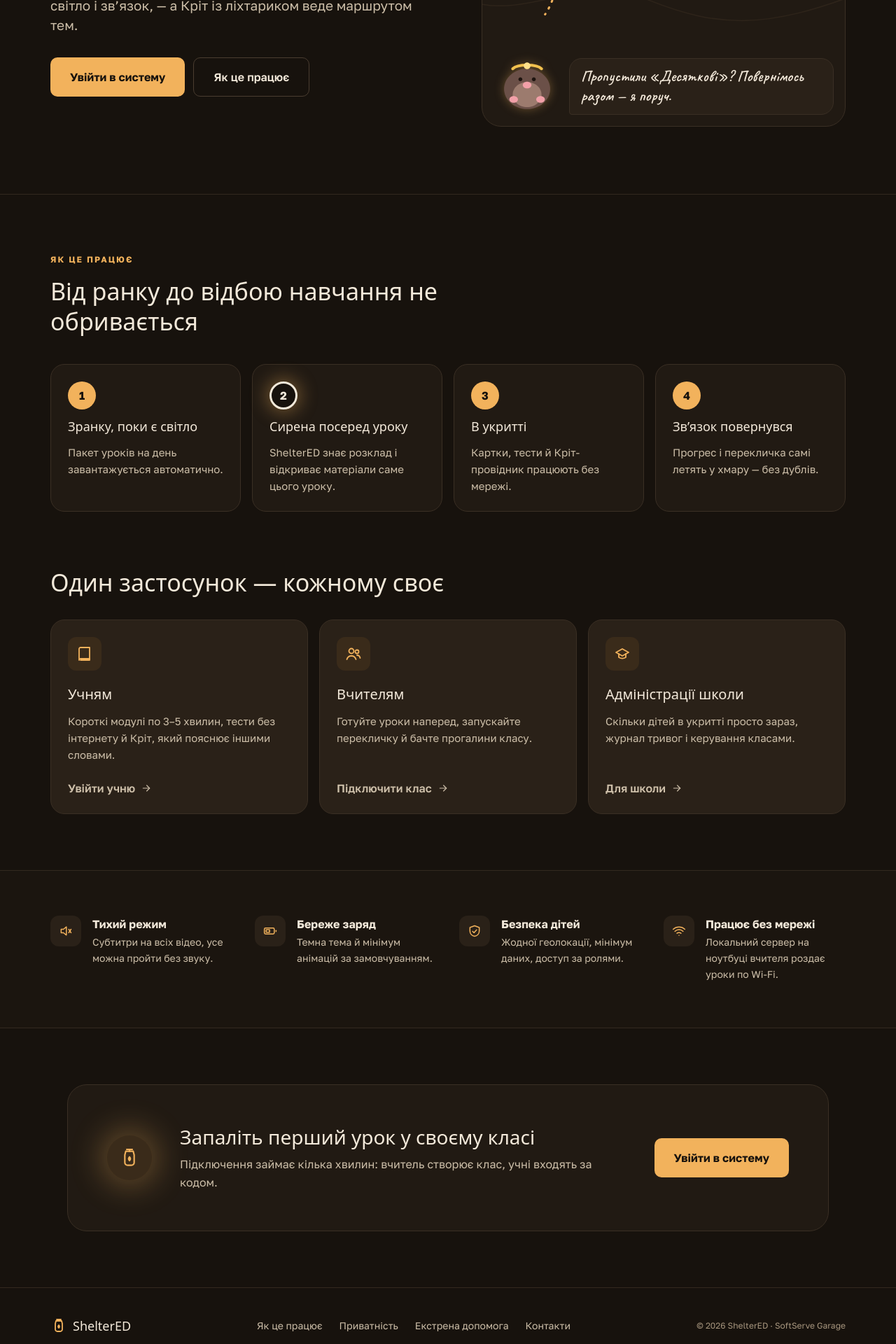
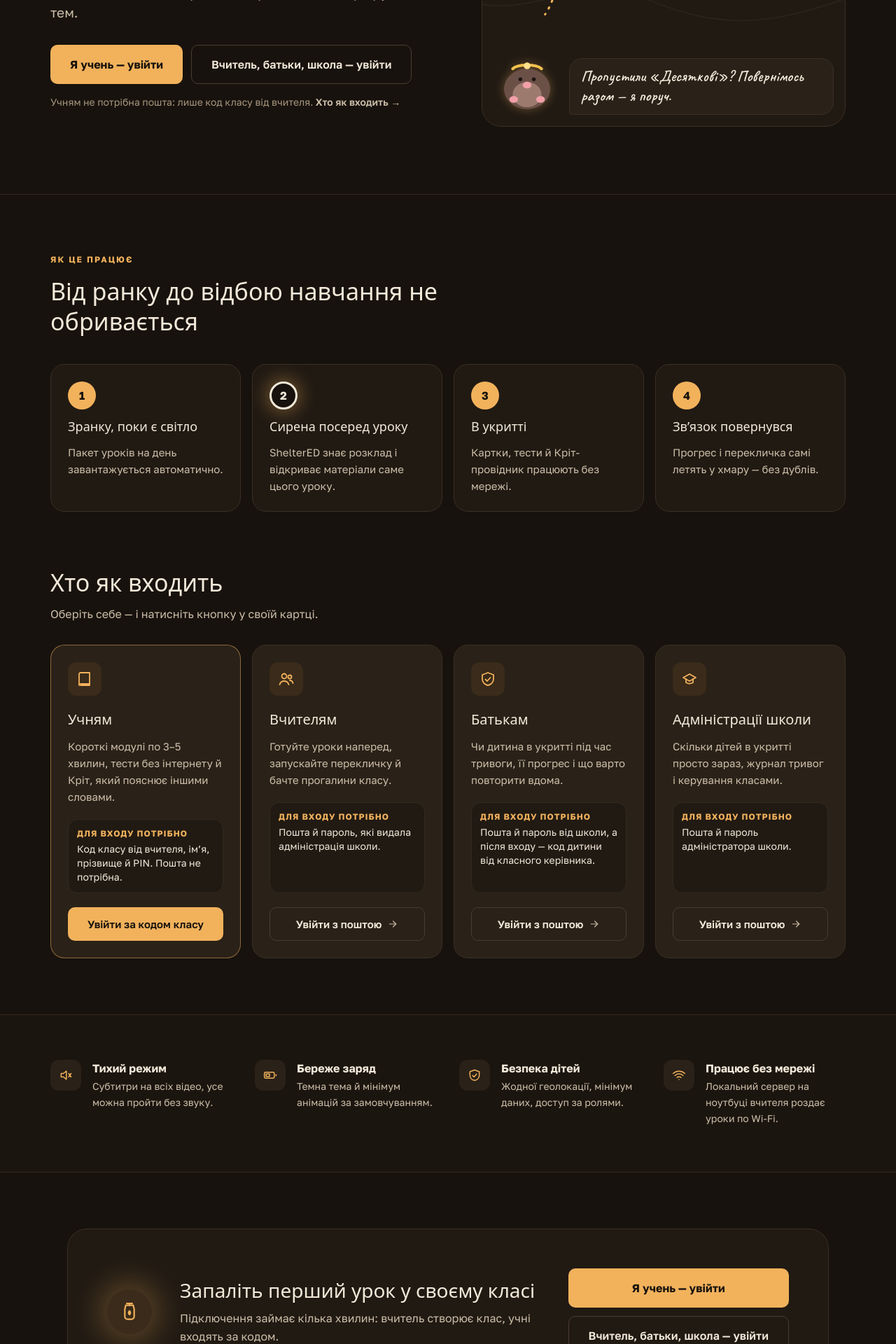
Before and after one commit to ShelterED-project/ShelterED, a React (Vite) app in the folder frontend/: page / in a window 1280 px wide. Shown: the part 520-2440 px from the top of the page at 70% size. Built offline with nearby package versions, Linux system fonts and the light colour scheme; no server answers; a web font is replaced by a local one.

Commit message:
Landing: clear sign-in paths for students and adults

```diff
--- a/frontend/src/pages/landing/content.ts
+++ b/frontend/src/pages/landing/content.ts
@@ -10,7 +10,7 @@ import type { NavLink } from '@/shared/ui/SiteHeader'
 
 export const headerLinks: NavLink[] = [
   { href: '#how', label: 'Як це працює' },
-  { href: '#roles', label: 'Для кого' },
+  { href: '#roles', label: 'Хто як входить' },
   { href: '#safety', label: 'Безпека' },
   { href: '#about', label: 'Про проєкт' },
 ]
@@ -29,27 +29,53 @@ export const steps = [
   { title: 'Зв’язок повернувся', text: 'Прогрес і перекличка самі летять у хмару — без дублів.' },
 ]
 
+/** Куди вести кожну роль: учні входять за кодом класу, дорослі — з поштою. */
+export const signIn = {
+  student: { to: '/register', label: 'Я учень — увійти' },
+  adult: { to: '/login', label: 'Вчитель, батьки, школа — увійти' },
+  hint: 'Учням не потрібна пошта: лише код класу від вчителя.',
+  howLink: 'Хто як входить',
+}
+
+export const rolesSection = {
+  title: 'Хто як входить',
+  subtitle: 'Оберіть себе — і натисніть кнопку у своїй картці.',
+  howTitle: 'Для входу потрібно',
+}
+
 export const roles = [
   {
     icon: studentIcon,
     title: 'Учням',
     text: 'Короткі модулі по 3–5 хвилин, тести без інтернету й Кріт, який пояснює іншими словами.',
-    cta: 'Увійти учню',
-    to: '/student',
+    how: 'Код класу від вчителя, ім’я, прізвище й PIN. Пошта не потрібна.',
+    cta: 'Увійти за кодом класу',
+    to: signIn.student.to,
+    primary: true,
   },
   {
     icon: teacherIcon,
     title: 'Вчителям',
     text: 'Готуйте уроки наперед, запускайте перекличку й бачте прогалини класу.',
-    cta: 'Підключити клас',
-    to: '/teacher',
+    how: 'Пошта й пароль, які видала адміністрація школи.',
+    cta: 'Увійти з поштою',
+    to: signIn.adult.to,
+  },
+  {
+    icon: shieldIcon,
+    title: 'Батькам',
+    text: 'Чи дитина в укритті під час тривоги, її прогрес і що варто повторити вдома.',
+    how: 'Пошта й пароль від школи, а після входу — код дитини від класного керівника.',
+    cta: 'Увійти з поштою',
+    to: signIn.adult.to,
   },
   {
     icon: schoolIcon,
     title: 'Адміністрації школи',
     text: 'Скільки дітей в укритті просто зараз, журнал тривог і керування класами.',
-    cta: 'Для школи',
-    to: '/admin',
+    how: 'Пошта й пароль адміністратора школи.',
+    cta: 'Увійти з поштою',
+    to: signIn.adult.to,
   },
 ]
 
--- a/frontend/src/pages/landing/sections/Cta.tsx
+++ b/frontend/src/pages/landing/sections/Cta.tsx
@@ -1,5 +1,6 @@
 import lanternIcon from '@/assets/landing/icon-lantern.svg'
 import Button from '@/shared/ui/Button'
+import { signIn } from '../content'
 
 export default function Cta() {
   return (
@@ -16,9 +17,14 @@ export default function Cta() {
             Підключення займає кілька хвилин: вчитель створює клас, учні входять за кодом.
           </p>
         </div>
-        <Button to="/login" variant="primary" className="h-14 px-7">
-          Увійти в систему
-        </Button>
+        <div className="flex w-full flex-col gap-3 sm:w-auto">
+          <Button to={signIn.student.to} variant="primary" className="min-h-14 px-7 py-3 text-center whitespace-normal">
+            {signIn.student.label}
+          </Button>
+          <Button to={signIn.adult.to} variant="outline" className="min-h-14 px-7 py-3 text-center whitespace-normal">
+            {signIn.adult.label}
+          </Button>
+        </div>
       </div>
     </section>
   )
--- a/frontend/src/pages/landing/sections/Hero.tsx
+++ b/frontend/src/pages/landing/sections/Hero.tsx
@@ -2,6 +2,7 @@ import checkIcon from '@/assets/landing/icon-check.svg'
 import heroIllustration from '@/assets/landing/hero-illustration.svg'
 import mole from '@/assets/landing/mole.svg'
 import Button from '@/shared/ui/Button'
+import { signIn } from '../content'
 
 type MapPointProps = { label: string; left: string; top: string; state: 'done' | 'unknown' | 'here' }
 
@@ -44,14 +45,20 @@ export default function Hero() {
           ShelterED перетворює час в укритті на тихе й безпечне навчання. Урок продовжується навіть тоді, коли зникли
           світло і зв’язок, — а Кріт із ліхтариком веде маршрутом тем.
         </p>
-        <div className="mt-8 flex flex-wrap gap-3">
-          <Button to="/login" variant="primary" className="h-14 px-7">
-            Увійти в систему
+        <div className="mt-8 flex w-full flex-col gap-3 sm:w-auto sm:flex-row sm:flex-wrap">
+          <Button to={signIn.student.to} variant="primary" className="min-h-14 px-7 py-3 text-center whitespace-normal">
+            {signIn.student.label}
           </Button>
-          <Button href="#how" variant="outline" className="h-14 px-7">
-            Як це працює
+          <Button to={signIn.adult.to} variant="outline" className="min-h-14 px-7 py-3 text-center whitespace-normal">
+            {signIn.adult.label}
           </Button>
         </div>
+        <p className="mt-4 text-sm text-dim">
+          {signIn.hint}{' '}
+          <a href="#roles" className="rounded font-semibold text-muted underline-offset-4 hover:text-parchment hover:underline">
+            {signIn.howLink} →
+          </a>
+        </p>
       </div>
 
       <div className="relative aspect-[520/540] w-full max-w-[520px] self-center overflow-hidden rounded-[28px] border border-line bg-surface lg:shrink-0 lg:basis-[520px]">
--- a/frontend/src/pages/landing/sections/Roles.tsx
+++ b/frontend/src/pages/landing/sections/Roles.tsx
@@ -1,24 +1,35 @@
 import { Link } from 'react-router'
 import arrowIcon from '@/assets/landing/icon-arrow.svg'
-import { roles } from '../content'
+import { roles, rolesSection } from '../content'
 
 export default function Roles() {
   return (
-    <section id="roles" className="mx-auto max-w-[1296px] px-5 pb-16 md:px-8 lg:pb-20 xl:px-[72px]">
-      <h2 className="font-heading text-[26px] leading-[1.25] text-parchment md:text-[34px]">
-        Один застосунок — кожному своє
-      </h2>
-      <div className="mt-8 grid gap-4 md:grid-cols-3">
+    <section id="roles" className="mx-auto max-w-[1296px] scroll-mt-24 px-5 pb-16 md:px-8 lg:pb-20 xl:px-[72px]">
+      <h2 className="font-heading text-[26px] leading-[1.25] text-parchment md:text-[34px]">{rolesSection.title}</h2>
+      <p className="mt-3 text-base text-muted">{rolesSection.subtitle}</p>
+      <div className="mt-8 grid gap-4 md:grid-cols-2 xl:grid-cols-4">
         {roles.map((r) => (
-          <article key={r.title} className="flex flex-col rounded-[20px] border border-line bg-surface-2 p-6">
+          <article
+            key={r.title}
+            className={`flex flex-col rounded-[20px] border bg-surface-2 p-6 ${r.primary ? 'border-accent/50' : 'border-line'}`}
+          >
             <span className="flex size-12 items-center justify-center rounded-xl bg-accent-soft">
               <img src={r.icon} alt="" width={24} height={24} />
             </span>
             <h3 className="mt-5 font-heading text-xl text-parchment">{r.title}</h3>
-            <p className="mt-3 flex-1 text-[15px] leading-6 text-muted">{r.text}</p>
-            <Link to={r.to} className="mt-6 flex items-center gap-2 rounded text-base font-semibold text-muted hover:text-parchment">
+            <p className="mt-3 text-[15px] leading-6 text-muted">{r.text}</p>
+            <div className="mt-5 flex-1 rounded-[14px] border border-line-soft bg-surface p-3">
+              <p className="text-xs font-bold tracking-[1px] text-accent uppercase">{rolesSection.howTitle}</p>
+              <p className="mt-1 text-sm leading-5 text-parchment">{r.how}</p>
+            </div>
+            <Link
+              to={r.to}
+              className={`mt-5 flex h-12 items-center justify-center gap-2 rounded-[10px] text-[15px] font-semibold focus-visible:ring-2 focus-visible:ring-accent/40 focus-visible:outline-none ${
+                r.primary ? 'bg-accent font-bold text-oil' : 'border border-line-strong text-parchment hover:bg-surface'
+              }`}
+            >
               {r.cta}
-              <img src={arrowIcon} alt="" width={16} height={16} />
+              {!r.primary && <img src={arrowIcon} alt="" width={16} height={16} />}
             </Link>
           </article>
         ))}
--- a/frontend/src/shared/ui/SiteHeader.tsx
+++ b/frontend/src/shared/ui/SiteHeader.tsx
@@ -16,10 +16,12 @@ export default function SiteHeader({ links }: { links: NavLink[] }) {
           ))}
         </nav>
         <div className="flex shrink-0 items-center gap-2 md:gap-3">
-          <Button to="/login" variant="outline" className="h-11 px-4 text-[15px] md:px-5">
-            Увійти
+          {/* Два входи завжди видно: учні — за кодом класу, дорослі — з поштою. */}
+          <Button to="/login" variant="outline" className="h-11 px-3 text-[15px] md:px-5">
+            <span className="md:hidden">Дорослі</span>
+            <span className="hidden md:inline">Вхід для дорослих</span>
           </Button>
-          <Button to="/register" variant="primary" className="hidden h-11 px-5 text-[15px] md:inline-flex">
+          <Button to="/register" variant="primary" className="h-11 px-3 text-[15px] md:px-5">
             Я учень
           </Button>
         </div>
```
